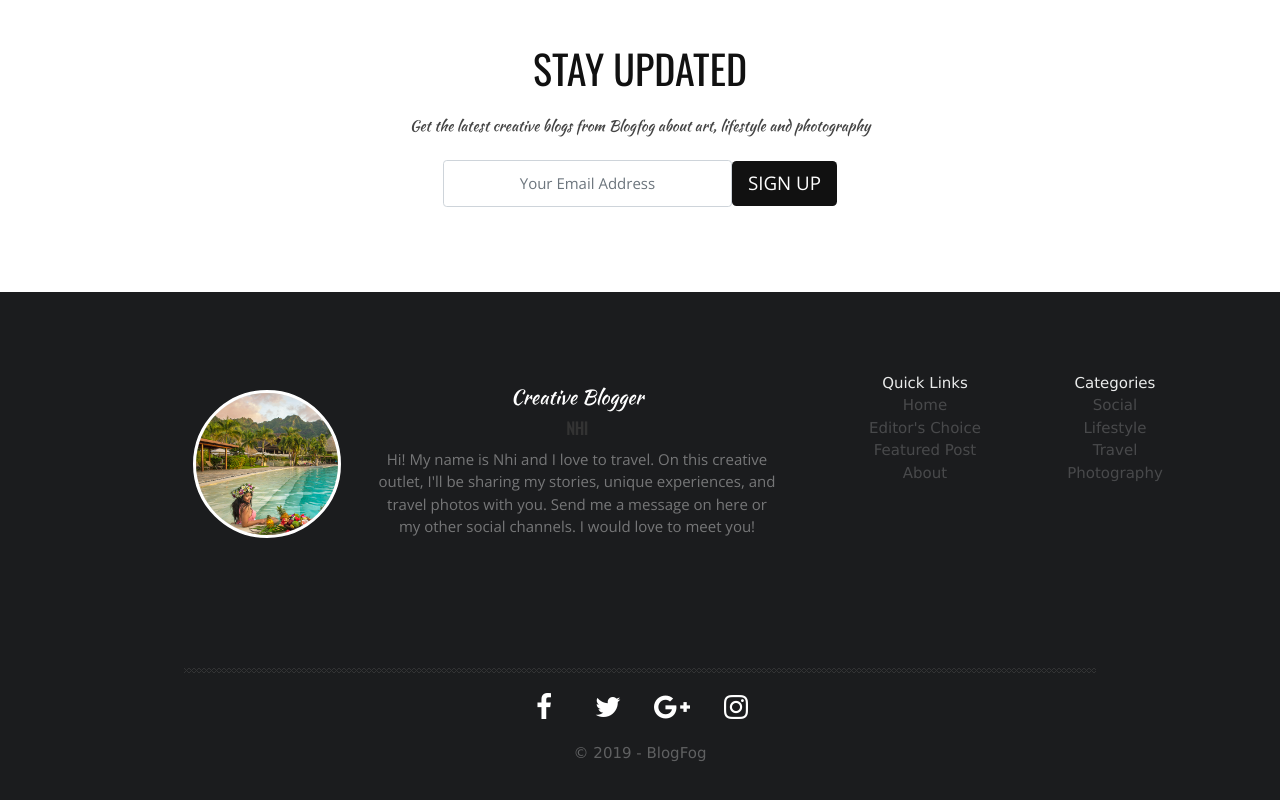
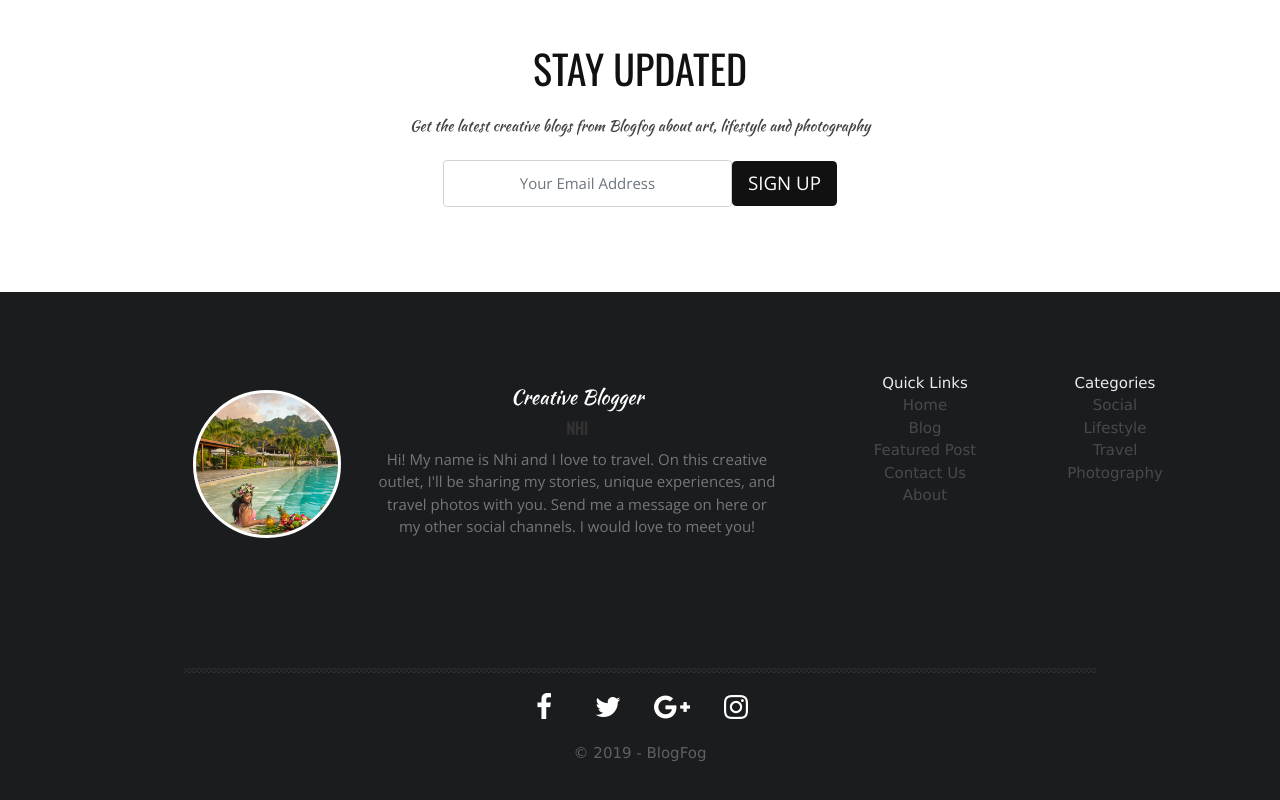
Before and after one commit to pahiramteoxon/blogfog, a plain HTML site: page features.html in a window 1280 px wide. Shown: the part 2919-3719 px from the top of the page. Drawn offline with nearby package versions, Linux system fonts and the light colour scheme.

Commit message:
Update features.html

```diff
--- a/features.html
+++ b/features.html
@@ -655,10 +655,11 @@
     <div class="col-lg-2 col-offset-3 text-center">
                  Quick Links
         <div class="tags-widget">
-            <ul>
+           <ul>
                 <li><a href="index.html">Home</a></li>
-                <li><a href="editors.html">Editor's Choice</a></li>
+                <li><a href="editors.html">Blog</a></li>
                 <li><a href="features.html">Featured Post</a></li>
+		<li><a href="contact_us.html">Contact Us</a></li>
                 <li><a href="about_author.html">About</a></li>
 
 
```
